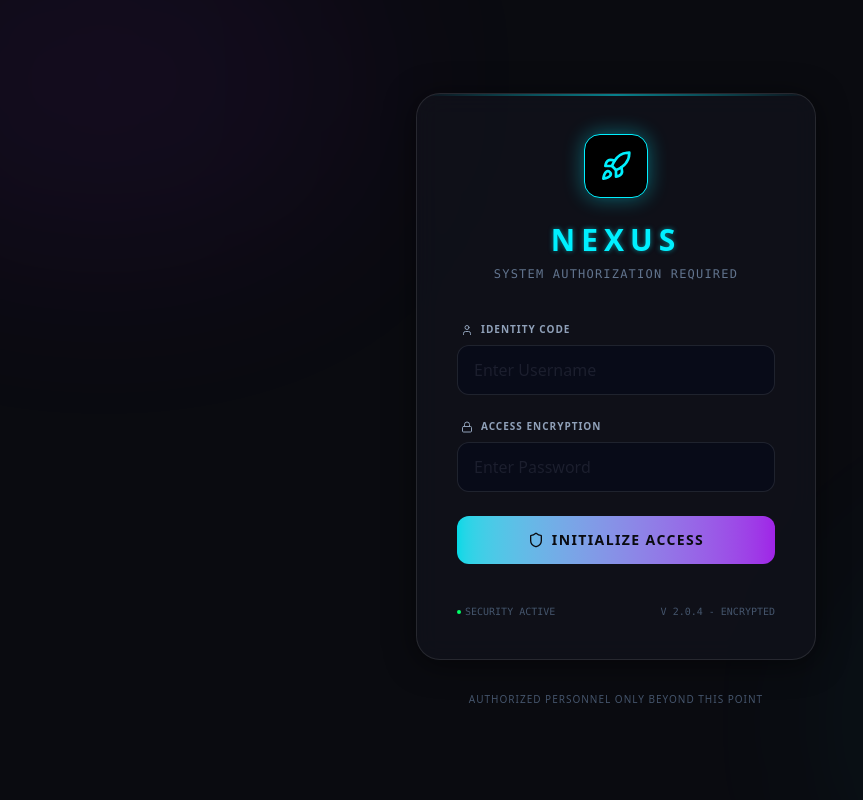
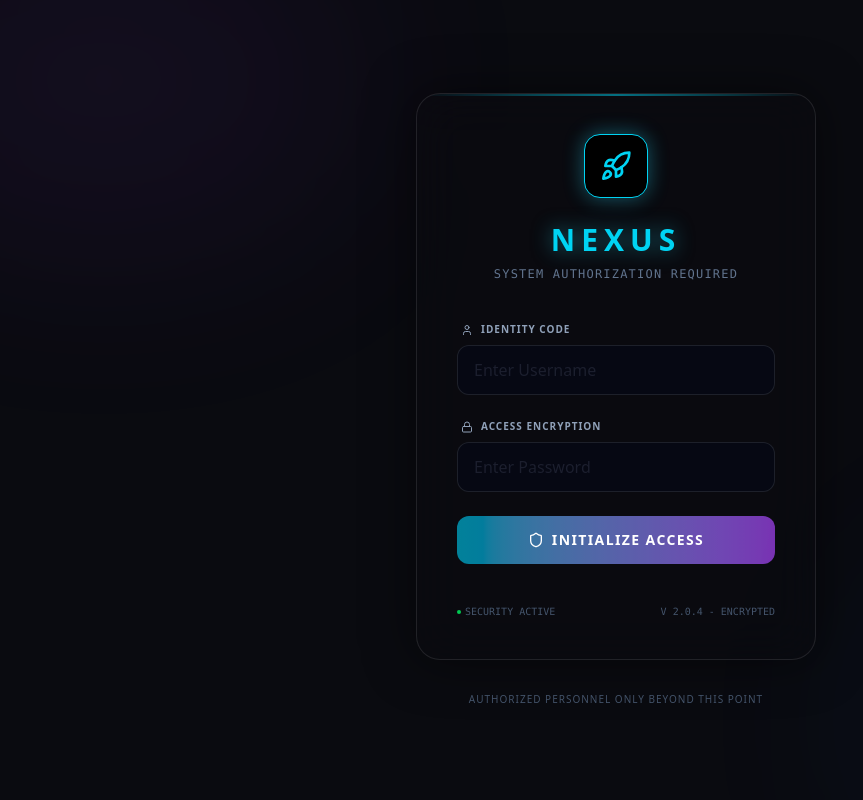
Before and after one commit to yadavharsh17567-sketch/Harsh-YT-PUB, a React (Vite) app: page / in a window 1280 px wide. Shown: the whole page, without its empty margins (24-887 px from the left). Built offline with nearby package versions, Linux system fonts and the light colour scheme.

Commit message:
Update colors and styles in LoginPage component

```diff
--- a/src/components/LoginPage.tsx
+++ b/src/components/LoginPage.tsx
@@ -32,8 +32,8 @@ export default function LoginPage({ onLoginSuccess }: LoginPageProps) {
   return (
     <div className="min-h-screen w-full bg-slate-900 flex items-center justify-center relative overflow-hidden font-sans">
       {/* Dynamic Background Elements */}
-      <div className="absolute top-[-10%] left-[-10%] w-[40%] h-[40%] bg-neon-purple/10 rounded-full blur-[120px] animate-pulse" />
-      <div className="absolute bottom-[-10%] right-[-10%] w-[40%] h-[40%] bg-neon-blue/10 rounded-full blur-[120px] animate-pulse delay-700" />
+      <div className="absolute top-[-10%] left-[-10%] w-[40%] h-[40%] bg-purple-500/10 rounded-full blur-[120px] animate-pulse" />
+      <div className="absolute bottom-[-10%] right-[-10%] w-[40%] h-[40%] bg-blue-500/10 rounded-full blur-[120px] animate-pulse delay-700" />
 
       <motion.div
         initial={{ opacity: 0, y: 20 }}
@@ -41,18 +41,18 @@ export default function LoginPage({ onLoginSuccess }: LoginPageProps) {
         transition={{ duration: 0.8, ease: "easeOut" }}
         className="w-full max-w-md px-6 relative z-10"
       >
-        <div className="glass-panel p-8 lg:p-10 rounded-3xl border border-white/10 shadow-[0_0_50px_rgba(0,0,0,0.5)] relative overflow-hidden group">
+        <div className="bg-slate-900/40 backdrop-blur-xl p-8 lg:p-10 rounded-3xl border border-white/10 shadow-[0_0_50px_rgba(0,0,0,0.5)] relative overflow-hidden group">
           {/* Animated Accent Line */}
-          <div className="absolute top-0 left-0 w-full h-[2px] bg-gradient-to-r from-transparent via-neon-blue to-transparent opacity-50 group-hover:opacity-100 transition-opacity duration-500" />
+          <div className="absolute top-0 left-0 w-full h-[2px] bg-gradient-to-r from-transparent via-cyan-400 to-transparent opacity-50 group-hover:opacity-100 transition-opacity duration-500" />
 
           <div className="flex flex-col items-center mb-10">
             <motion.div
               whileHover={{ rotate: 10, scale: 1.1 }}
-              className="w-16 h-16 rounded-2xl bg-black border border-neon-blue flex items-center justify-center shadow-[0_0_20px_rgba(0,240,255,0.4)] mb-6"
+              className="w-16 h-16 rounded-2xl bg-black border border-cyan-400 flex items-center justify-center shadow-[0_0_20px_rgba(34,211,238,0.4)] mb-6"
             >
-              <Rocket className="w-8 h-8 text-neon-blue" />
+              <Rocket className="w-8 h-8 text-cyan-400" />
             </motion.div>
-            <h1 className="text-3xl font-bold tracking-[0.2em] uppercase neon-text-blue mb-2 text-center">
+            <h1 className="text-3xl font-bold tracking-[0.2em] uppercase text-cyan-400 mb-2 text-center drop-shadow-[0_0_10px_rgba(34,211,238,0.5)]">
               NEXUS
             </h1>
             <p className="text-slate-500 text-xs font-mono tracking-widest uppercase">
@@ -71,7 +71,7 @@ export default function LoginPage({ onLoginSuccess }: LoginPageProps) {
                   value={username}
                   onChange={(e) => setUsername(e.target.value)}
                   placeholder="Enter Username"
-                  className="w-full bg-slate-950/50 border border-white/10 focus:border-neon-blue/50 focus:ring-1 focus:ring-neon-blue/20 rounded-xl px-4 py-3 text-slate-200 outline-none transition-all placeholder:text-slate-700"
+                  className="w-full bg-slate-950/50 border border-white/10 focus:border-cyan-400/50 focus:ring-1 focus:ring-cyan-400/20 rounded-xl px-4 py-3 text-slate-200 outline-none transition-all placeholder:text-slate-700"
                   required
                 />
               </div>
@@ -87,7 +87,7 @@ export default function LoginPage({ onLoginSuccess }: LoginPageProps) {
                   value={password}
                   onChange={(e) => setPassword(e.target.value)}
                   placeholder="Enter Password"
-                  className="w-full bg-slate-950/50 border border-white/10 focus:border-neon-purple/50 focus:ring-1 focus:ring-neon-purple/20 rounded-xl px-4 py-3 text-slate-200 outline-none transition-all placeholder:text-slate-700"
+                  className="w-full bg-slate-950/50 border border-white/10 focus:border-purple-400/50 focus:ring-1 focus:ring-purple-400/20 rounded-xl px-4 py-3 text-slate-200 outline-none transition-all placeholder:text-slate-700"
                   required
                 />
               </div>
@@ -109,8 +109,8 @@ export default function LoginPage({ onLoginSuccess }: LoginPageProps) {
               disabled={isLoading}
               className="w-full relative group overflow-hidden rounded-xl h-12 flex items-center justify-center gap-3 transition-all active:scale-95 disabled:opacity-50 disabled:pointer-events-none"
             >
-              <div className="absolute inset-0 bg-gradient-to-r from-neon-blue via-neon-purple to-neon-blue bg-[length:200%_100%] animate-gradient-shift opacity-90 group-hover:opacity-100 transition-opacity" />
-              <div className="relative z-10 flex items-center gap-2 text-slate-900 font-bold uppercase tracking-widest text-sm">
+              <div className="absolute inset-0 bg-gradient-to-r from-cyan-500 via-purple-500 to-cyan-500 bg-[length:200%_100%] animate-pulse opacity-90 group-hover:opacity-100 transition-opacity" />
+              <div className="relative z-10 flex items-center gap-2 text-white font-bold uppercase tracking-widest text-sm">
                 {isLoading ? (
                   <Loader2 className="w-4 h-4 animate-spin" />
                 ) : (
@@ -123,7 +123,7 @@ export default function LoginPage({ onLoginSuccess }: LoginPageProps) {
 
           <div className="mt-10 flex justify-between items-center text-[10px] text-slate-600 font-mono">
             <span className="flex items-center gap-1">
-              <div className="w-1 h-1 rounded-full bg-neon-green" /> SECURITY ACTIVE
+              <div className="w-1 h-1 rounded-full bg-green-500" /> SECURITY ACTIVE
             </span>
             <span>V 2.0.4 - ENCRYPTED</span>
           </div>
```
